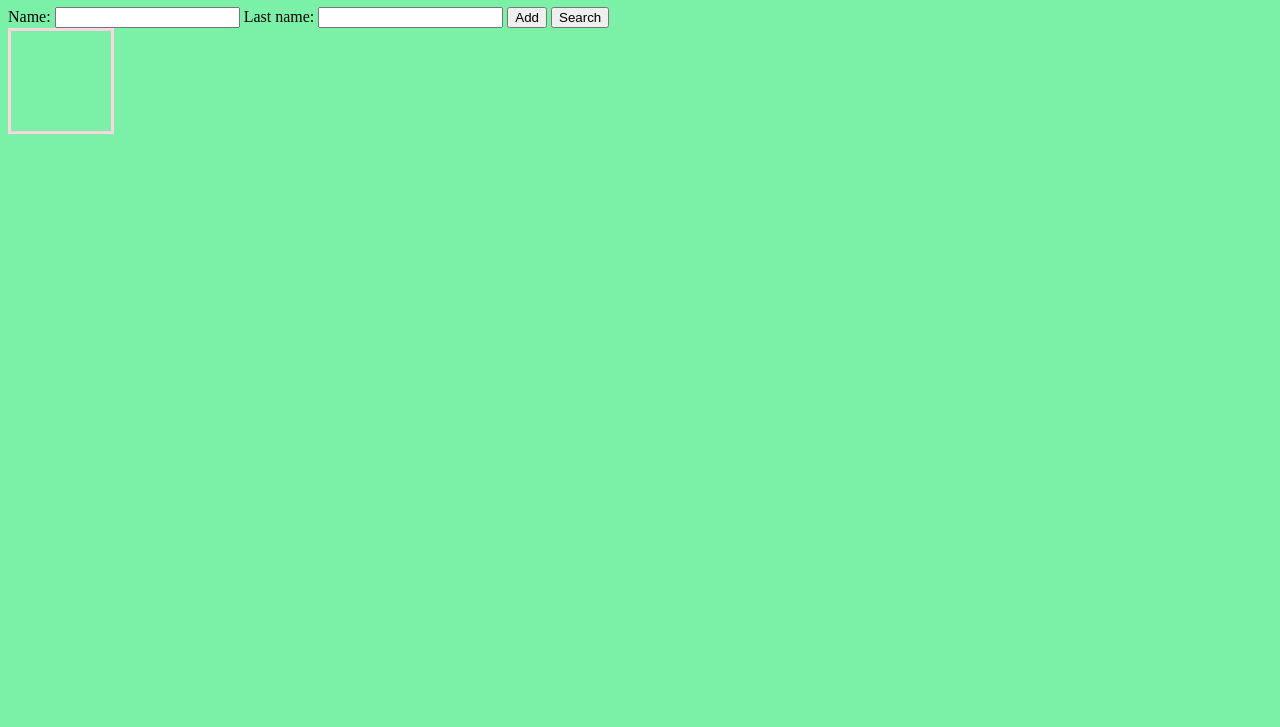
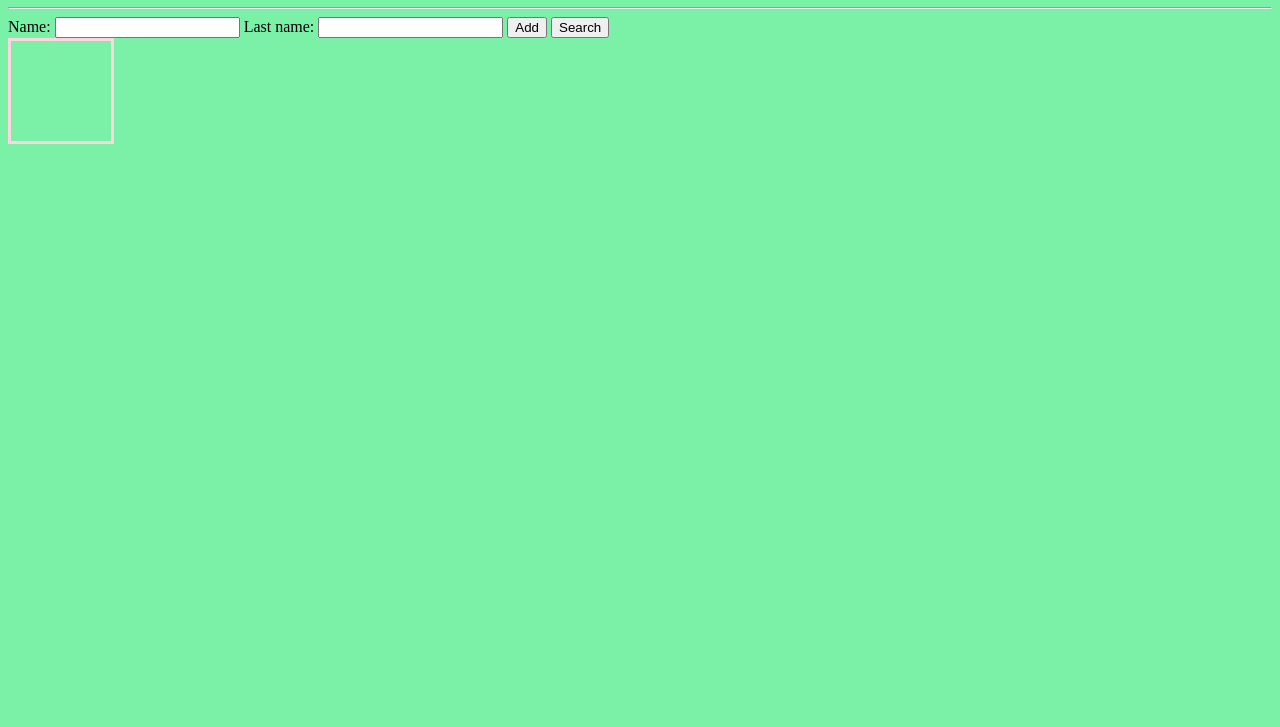
Before and after one commit to jacobgoodboy/sbaDomPractice, a plain HTML site: page Desktop/perscholas/sba2/index.html in a window 1280 px wide. Shown: the part 73-800 px from the top of the page. Drawn offline with Linux system fonts and the light colour scheme.

Commit message:
added some elements to index.html

```diff
--- a/Desktop/perscholas/sba2/index.html
+++ b/Desktop/perscholas/sba2/index.html
@@ -14,7 +14,9 @@
 <body>
     <div class="title">
         <h1>Contacts</h1>
+
     </div>
+<hr id="hrbreak">
     <div class="searchbar">
         <label for="fname">Name:</label>
         <input type="text" id="fname">
```
